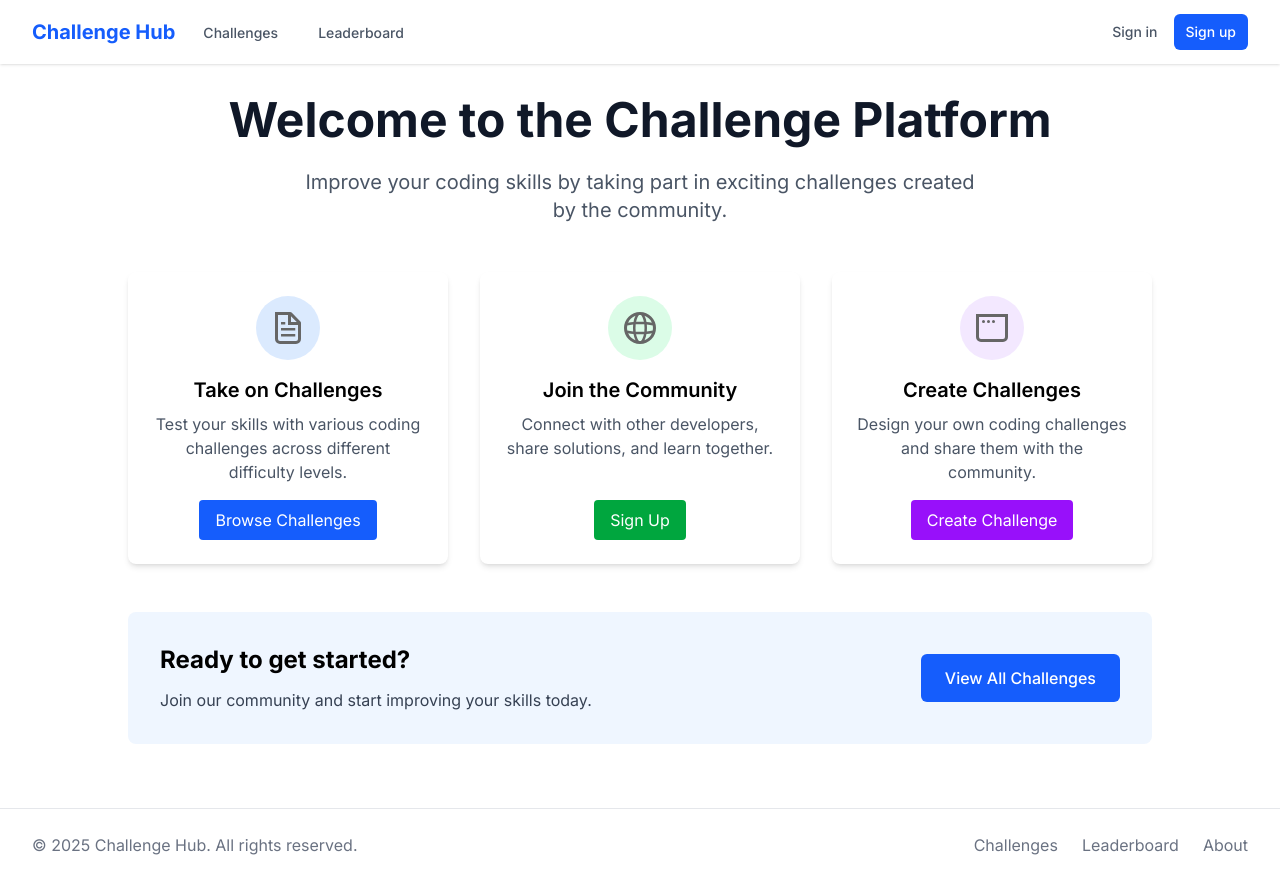
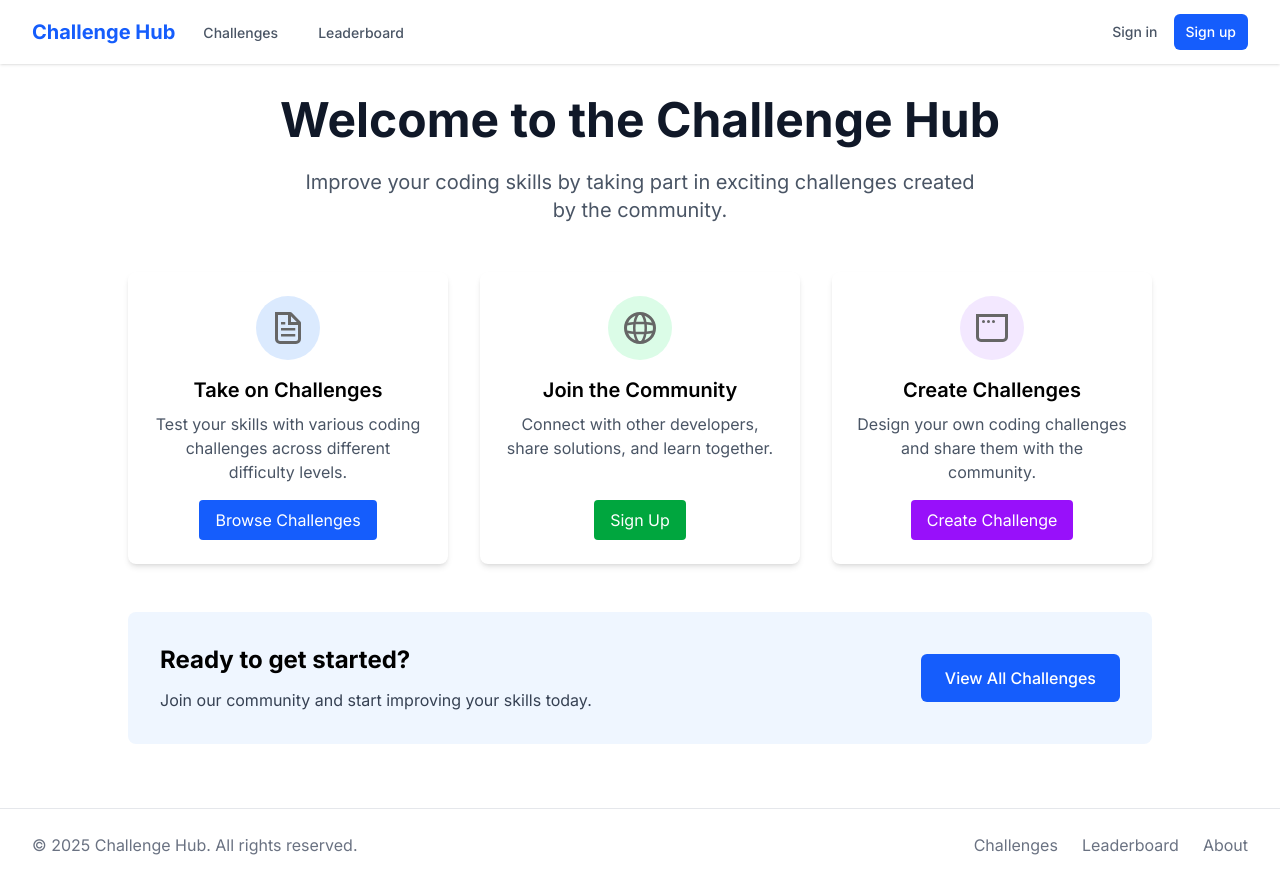
Before and after one commit to hungds99/challenge-app, a Next.js app: page / in a window 1280 px wide. Built offline with nearby package versions, Linux system fonts and the light colour scheme; no server answers.

Commit message:
fix: Update references from "Challenge Platform" to "Challenge Hub" in README and layout

```diff
--- a/src/app/layout.tsx
+++ b/src/app/layout.tsx
@@ -8,7 +8,7 @@
 const inter = Inter({ subsets: ["latin"] });
 
 export const metadata: Metadata = {
-  title: "Challenge Platform",
+  title: "Challenge Hub",
   description: "A platform for creating and participating in coding challenges",
 };
 
--- a/src/app/page.tsx
+++ b/src/app/page.tsx
@@ -5,7 +5,7 @@
   return (
     <div className="flex flex-col items-center">
       <div className="text-center mb-12">
-        <h1 className="text-5xl font-bold text-gray-900 mb-6">Welcome to the Challenge Platform</h1>
+        <h1 className="text-5xl font-bold text-gray-900 mb-6">Welcome to the Challenge Hub</h1>
         <p className="text-xl text-gray-600 max-w-2xl mx-auto">
           Improve your coding skills by taking part in exciting challenges created by the community.
         </p>
```
Also changed, not shown: 1 other file (tests, documents, lock files or other folders).
